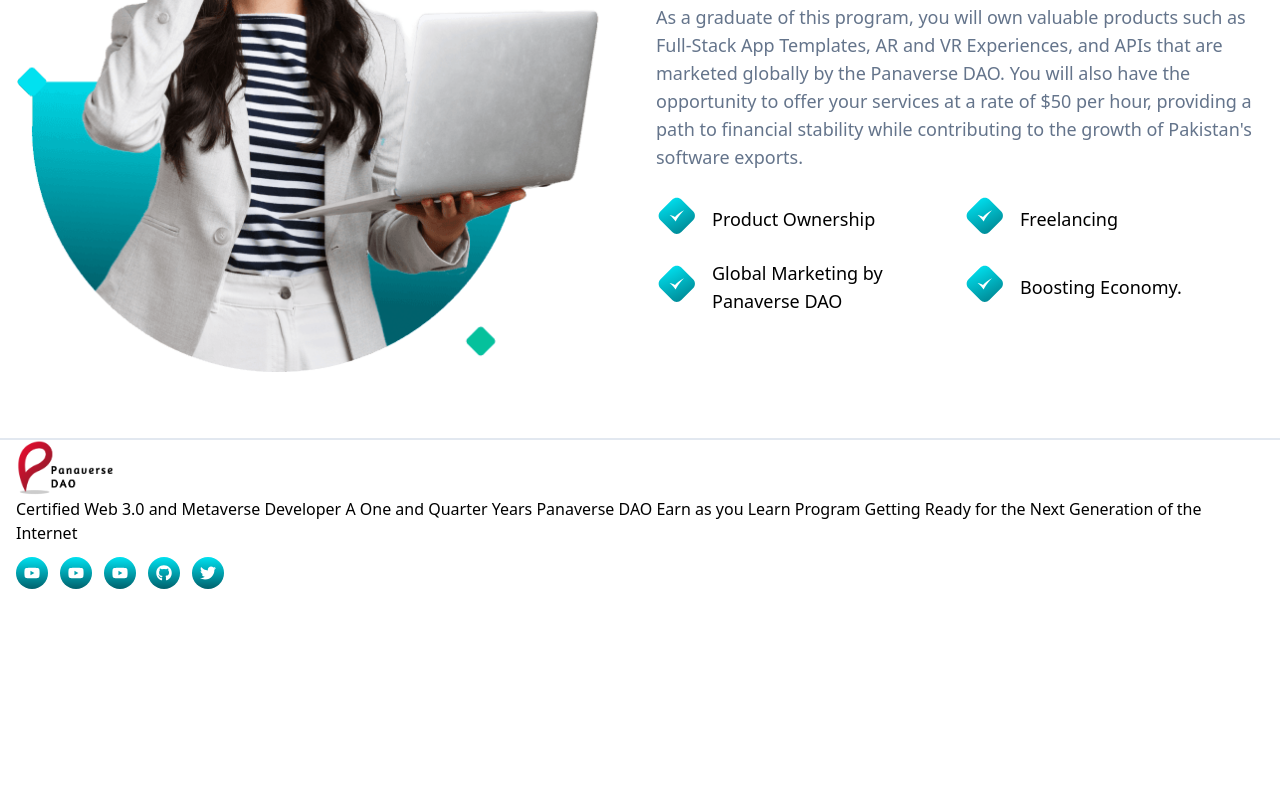
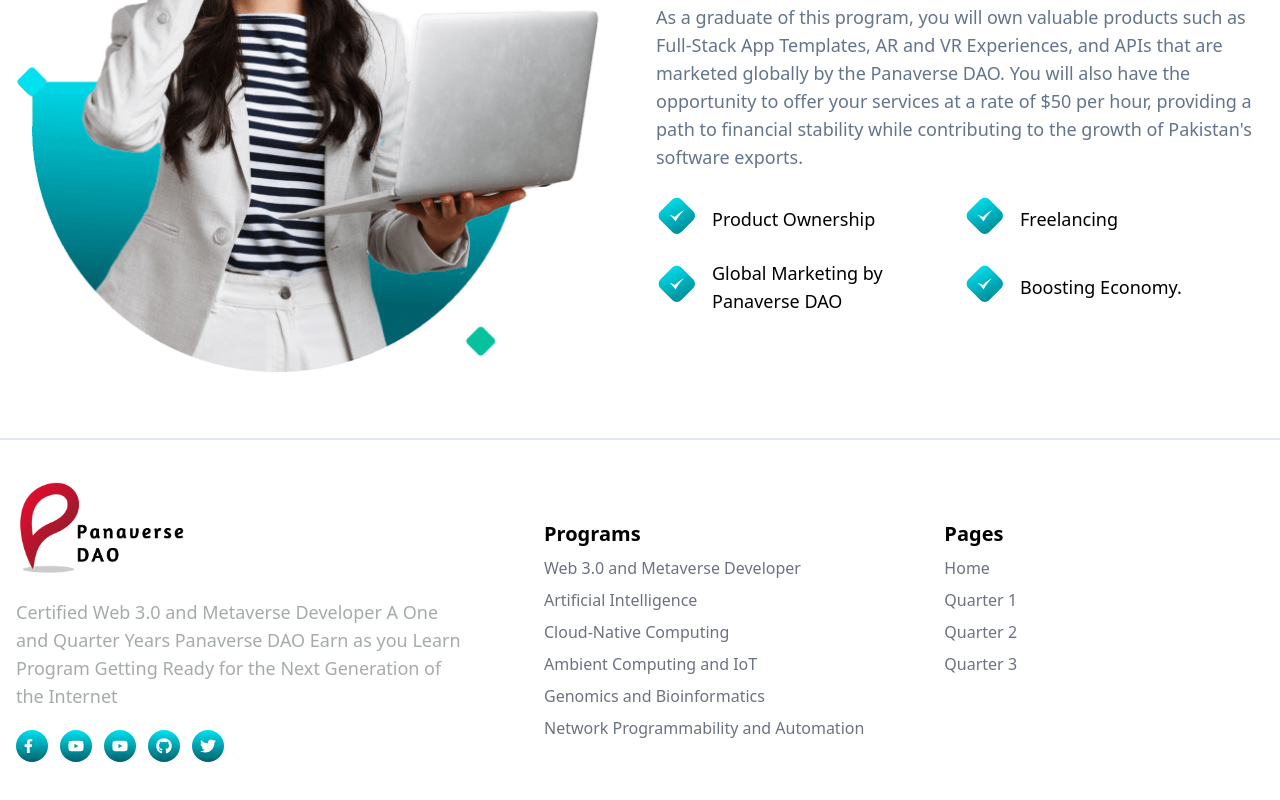
Before and after one commit to Bilal0335/Panaverse-Clone-Next-js, a Next.js app: page / in a window 1280 px wide. Shown: the part 3016-3816 px from the top of the page. Before the commit the page ends 3605 px from the top, so only its background shows below. Built offline with nearby package versions, Linux system fonts and the light colour scheme.

Commit message:
😄Update😄

```diff
--- a/src/component/layout/Footer.tsx
+++ b/src/component/layout/Footer.tsx
@@ -1,20 +1,31 @@
 import Image from "next/image";
 import Wrapper from "../shared/Wrapper";
 import footerLogo from "@/assets/image/image1.jpg";
+const footerLink = [
+  "Web 3.0 and Metaverse Developer",
+  ,
+  "Artificial Intelligence",
+  "Cloud-Native Computing",
+  "Ambient Computing and IoT",
+  "Genomics and Bioinformatics",
+  "Network Programmability and Automation"
+];
+const footerPage = ["Home", "Quarter 1", "Quarter 2", "Quarter 3"];
 const Footer = () => {
   return (
-    <footer>
+    <footer className="">
       <Wrapper>
-        <div>
+        <div className="flex gap-20 mt-10 mb-10">
           {/* left content */}
           <div>
             <Image
               src={footerLogo}
               alt="Panaverse DAO Logo"
-              width={98}
-              height={56}
+              width={170}
+              height={76}
+              className="mb-5"
             />
-            <p>
+            <p className="max-w-md mb-5 font-medium text-lg text-[#8d9494c9]">
               Certified Web 3.0 and Metaverse Developer A One and Quarter Years
               Panaverse DAO Earn as you Learn Program Getting Ready for the Next
               Generation of the Internet
@@ -36,7 +47,7 @@
                     width="1em"
                     xmlns="http://www.w3.org/2000/svg"
                   >
-                    <path d="M549.655 124.083c-6.281-23.65-24.787-42.276-48.284-48.597C458.781 64 288 64 288 64S117.22 64 74.629 75.486c-23.497 6.322-42.003 24.947-48.284 48.597-11.412 42.867-11.412 132.305-11.412 132.305s0 89.438 11.412 132.305c6.281 23.65 24.787 41.5 48.284 47.821C117.22 448 288 448 288 448s170.78 0 213.371-11.486c23.497-6.321 42.003-24.171 48.284-47.821 11.412-42.867 11.412-132.305 11.412-132.305s0-89.438-11.412-132.305zm-317.51 213.508V175.185l142.739 81.205-142.739 81.201z"></path>
+                    <path d="M279.14 288l14.22-92.66h-88.91v-60.13c0-25.35 12.42-50.06 52.24-50.06h40.42V6.26S260.43 0 225.36 0c-73.22 0-121.08 44.38-121.08 124.72v70.62H22.89V288h81.39v224h100.17V288z"></path>
                   </svg>
                 </div>
               </a>
@@ -123,7 +134,26 @@
             </div>
           </div>
           {/* right content */}
-          <div></div>
+          <div className="mt-10 space-y-2">
+            <h4 className="text-xl font-bold">Programs</h4>
+            {footerLink.map((item) => (
+              <div key={item} className="max-w-md ">
+                <a href="" className="text-gray-500 transition-transform duration-700 hover:text-primary hover:scale-105">
+                  {item}
+                </a>
+              </div>
+            ))}
+          </div>
+          <div className="mt-10 space-y-2">
+            <h4 className="text-xl font-bold">Pages</h4>
+            {footerPage.map((item) => (
+              <div key={item}>
+                <a href="" className="text-gray-500 transition-transform duration-700 text-grey-500 hover:text-primary hover:scale-105">
+                  {item}
+                </a>
+              </div>
+            ))}
+          </div>
         </div>
       </Wrapper>
     </footer>
```
